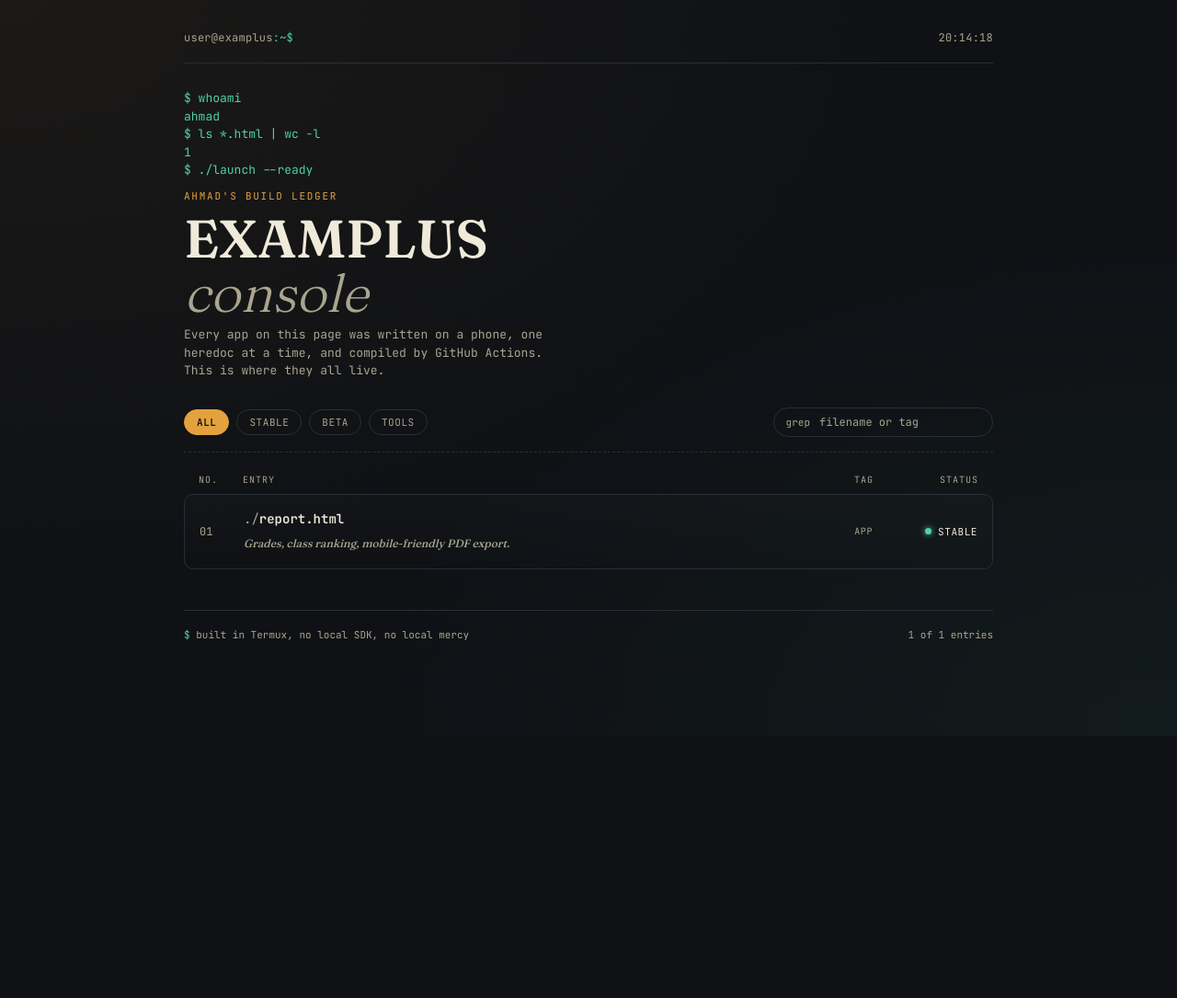
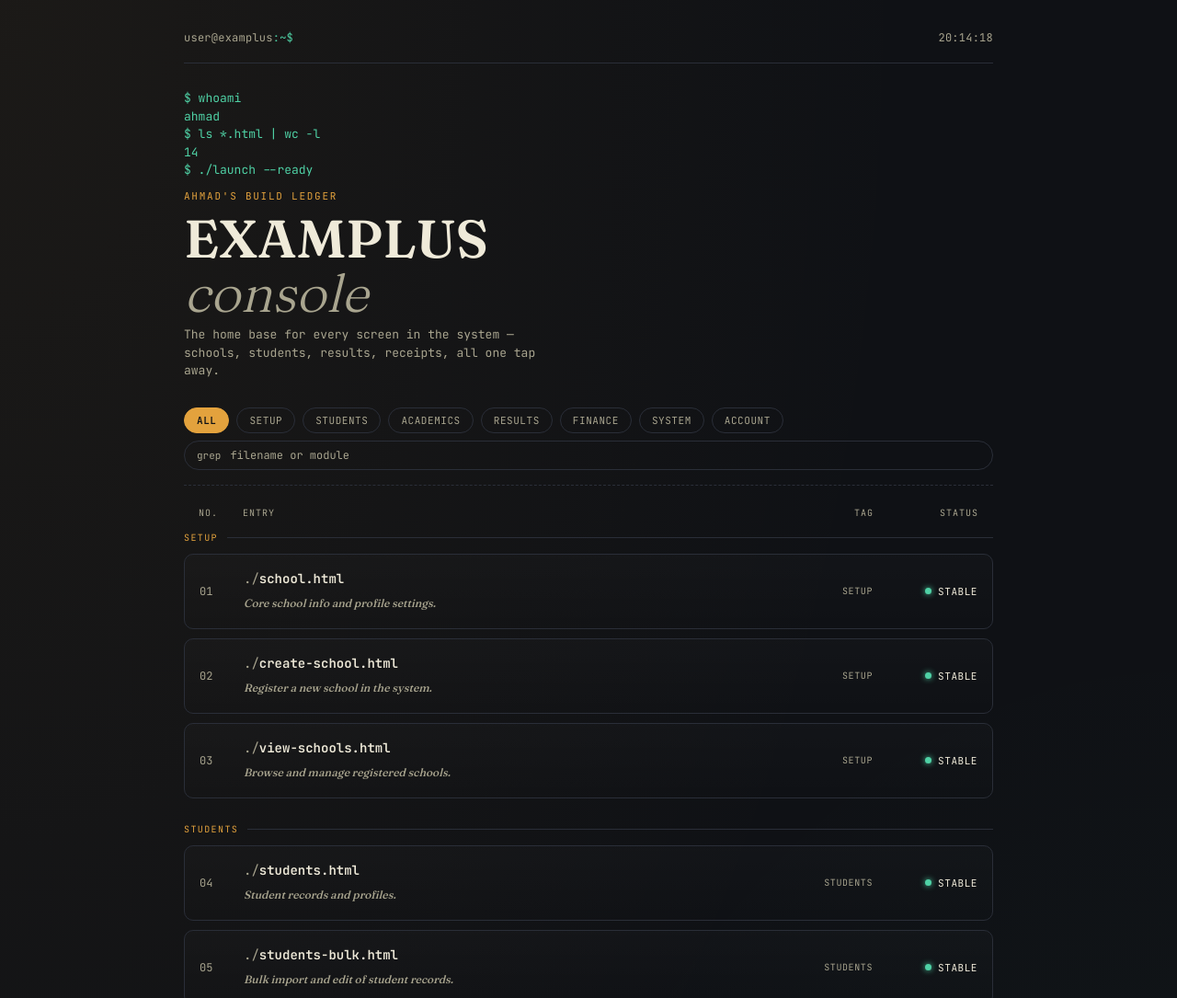
Before and after one commit to infobesa24/ExamPlus, a plain HTML site: page index.html in a window 1280 px wide. Shown: the top 1085 px of the page at 92% size. Before the commit the page ends 800 px from the top, so only its background shows below. Drawn offline with Linux system fonts and the light colour scheme.

Commit message:
Update index.html

```diff
--- a/index.html
+++ b/index.html
@@ -137,7 +137,6 @@
   .chip.active{background:var(--amber); color:var(--ink); border-color:var(--amber); font-weight:600;}
 
   .search{
-    margin-left:auto;
     display:flex;
     align-items:center;
     gap:8px;
@@ -145,6 +144,24 @@
     border-radius:999px;
     padding:6px 13px;
     min-width:170px;
+    width:100%;
+  }
+  .group-title{
+    display:flex;
+    align-items:center;
+    gap:10px;
+    font-size:10px;
+    letter-spacing:.14em;
+    text-transform:uppercase;
+    color:var(--amber);
+    margin:26px 0 10px;
+  }
+  .group-title:first-child{margin-top:4px;}
+  .group-title::after{
+    content:"";
+    flex:1;
+    height:1px;
+    background:var(--line);
   }
   .search input{
     background:none; border:none; outline:none;
@@ -278,20 +295,16 @@
   <div class="hero">
     <div class="eyebrow reveal" style="animation-delay:.05s">Ahmad's build ledger</div>
     <h1 class="reveal" style="animation-delay:.15s">EXAMPLUS<br><em>console</em></h1>
-    <p class="tagline reveal" style="animation-delay:.25s">Every app on this page was written on a phone, one heredoc at a time, and compiled by GitHub Actions. This is where they all live.</p>
+    <p class="tagline reveal" style="animation-delay:.25s">The home base for every screen in the system — schools, students, results, receipts, all one tap away.</p>
   </div>
 
-  <div class="controls">
-    <button class="chip active" data-filter="all">All</button>
-    <button class="chip" data-filter="stable">Stable</button>
-    <button class="chip" data-filter="beta">Beta</button>
-    <button class="chip" data-filter="tool">Tools</button>
+  <div class="controls" id="controls">
     <div class="search">
-      <input id="search" type="text" placeholder="filename or tag" autocomplete="off">
+      <input id="search" type="text" placeholder="filename or module" autocomplete="off">
     </div>
   </div>
 
-  <div class="ledger">
+  <div class="ledger" id="ledger">
     <div class="row-head">
       <span>No.</span><span>Entry</span><span>Tag</span><span>Status</span>
     </div>
@@ -309,73 +322,97 @@
 <script>
 /* ============================================================
    LEDGER CONFIG — edit this list to match the files in your repo.
-   file:   relative path to the .html file in this same repository
-   title:  display name
-   desc:   one-line description
-   status: "stable" | "beta" | "broken"
-   tag:    "app" | "tool" | "game"  (used by the Tools filter)
+   file:     relative path to the .html file in this same repository
+   title:    display name
+   desc:     one-line description
+   category: groups entries under a header in the "All" view,
+             and becomes a filter chip automatically
+   status:   "stable" | "beta" | "broken"
    ============================================================ */
 const APPS = [
-  {
-    file: "report.html",
-    title: "Report Cards",
-    desc: "Grades, class ranking, mobile-friendly PDF export.",
-    status: "stable",
-    tag: "app"
-  }
+  { file: "school.html",           title: "School Profile",   desc: "Core school info and profile settings.",              category: "Setup",    status: "stable" },
+  { file: "create-school.html",    title: "Create School",    desc: "Register a new school in the system.",                category: "Setup",    status: "stable" },
+  { file: "view-schools.html",     title: "View Schools",     desc: "Browse and manage registered schools.",               category: "Setup",    status: "stable" },
 
-  /* Add more entries below as you add files to the repo, e.g:
-  ,{
-    file: "examplus.html",
-    title: "EXAMPLUS",
-    desc: "Role-based school management — Admin, Bursar, Teacher.",
-    status: "stable",
-    tag: "app"
-  }
-  */
+  { file: "students.html",         title: "Students",         desc: "Student records and profiles.",                       category: "Students", status: "stable" },
+  { file: "students-bulk.html",    title: "Bulk Students",    desc: "Bulk import and edit of student records.",            category: "Students", status: "stable" },
+
+  { file: "subjects.html",         title: "Subjects",         desc: "Manage subjects and class assignments.",              category: "Academics", status: "stable" },
+
+  { file: "upload-result.html",    title: "Upload Results",   desc: "Enter and upload student results.",                   category: "Results",  status: "stable" },
+  { file: "view-results.html",     title: "View Results",     desc: "Browse recorded student results.",                    category: "Results",  status: "stable" },
+  { file: "assessment.htm",        title: "Assessment",       desc: "Assessment records and scoring.",                     category: "Results",  status: "stable" },
+  { file: "report.html",           title: "Report Cards",     desc: "Auto-graded report cards with class ranking.",        category: "Results",  status: "stable" },
+
+  { file: "generate-receipt.html", title: "Generate Receipt", desc: "Create payment receipts for fees.",                   category: "Finance",  status: "stable" },
+  { file: "receipt-history.html",  title: "Receipt History",  desc: "Look up past issued receipts.",                       category: "Finance",  status: "stable" },
+
+  { file: "settings.html",         title: "Settings",         desc: "System-wide configuration.",                          category: "System",   status: "stable" },
+
+  /* TODO: confirm the real filename for signup/activation — placeholder below */
+  { file: "signup.html",           title: "Signup / Activate", desc: "Account signup and activation. Confirm filename.",   category: "Account",  status: "beta" }
 ];
 /* ============================================================ */
 
 const entriesEl = document.getElementById('entries');
 const emptyEl = document.getElementById('empty');
 const countEl = document.getElementById('count');
+const controlsEl = document.getElementById('controls');
 let activeFilter = 'all';
 let query = '';
 
-function render(){
-  const filtered = APPS.filter(a => {
-    const matchesFilter =
-      activeFilter === 'all' ||
-      (activeFilter === 'tool' && (a.tag === 'tool' || a.tag === 'game')) ||
-      a.status === activeFilter;
-    const q = query.trim().toLowerCase();
-    const matchesQuery = !q || a.title.toLowerCase().includes(q) || a.file.toLowerCase().includes(q) || a.tag.toLowerCase().includes(q);
-    return matchesFilter && matchesQuery;
-  });
+/* build filter chips dynamically from categories present */
+const categories = ['all', ...new Set(APPS.map(a => a.category))];
+const chipsHTML = categories.map(c =>
+  `<button class="chip${c==='all' ? ' active' : ''}" data-filter="${c}">${c === 'all' ? 'All' : c}</button>`
+).join('');
+controlsEl.insertAdjacentHTML('afterbegin', chipsHTML);
 
-  entriesEl.innerHTML = filtered.map((a, i) => `
+function rowHTML(a, num){
+  return `
     <a class="entry" href="${a.file}">
-      <span class="num">${String(i+1).padStart(2,'0')}</span>
+      <span class="num">${String(num).padStart(2,'0')}</span>
       <span class="meta">
         <span class="file">${a.file}</span>
         <span class="desc">${a.desc}</span>
       </span>
-      <span class="tag">${a.tag}</span>
+      <span class="tag">${a.category}</span>
       <span class="status"><span class="dot ${a.status}"></span>${a.status}</span>
-    </a>
-  `).join('');
-
-  emptyEl.style.display = filtered.length ? 'none' : 'block';
-  countEl.textContent = `${filtered.length} of ${APPS.length} entries`;
+    </a>`;
 }
 
-document.querySelectorAll('.chip').forEach(chip => {
-  chip.addEventListener('click', () => {
-    document.querySelectorAll('.chip').forEach(c => c.classList.remove('active'));
-    chip.classList.add('active');
-    activeFilter = chip.dataset.filter;
-    render();
-  });
+function render(){
+  const q = query.trim().toLowerCase();
+  const matchesQuery = a => !q || a.title.toLowerCase().includes(q) || a.file.toLowerCase().includes(q) || a.category.toLowerCase().includes(q);
+
+  let html = '';
+  let shown = 0;
+
+  if (activeFilter === 'all'){
+    let n = 0;
+    for (const cat of new Set(APPS.map(a => a.category))){
+      const group = APPS.filter(a => a.category === cat && matchesQuery(a));
+      if (!group.length) continue;
+      html += `<div class="group-title">${cat}</div>`;
+      group.forEach(a => { n++; html += rowHTML(a, n); shown++; });
+    }
+  } else {
+    const filtered = APPS.filter(a => a.category === activeFilter && matchesQuery(a));
+    filtered.forEach((a, i) => { html += rowHTML(a, i + 1); shown++; });
+  }
+
+  entriesEl.innerHTML = html;
+  emptyEl.style.display = shown ? 'none' : 'block';
+  countEl.textContent = `${shown} of ${APPS.length} entries`;
+}
+
+controlsEl.addEventListener('click', e => {
+  const chip = e.target.closest('.chip');
+  if (!chip) return;
+  document.querySelectorAll('.chip').forEach(c => c.classList.remove('active'));
+  chip.classList.add('active');
+  activeFilter = chip.dataset.filter;
+  render();
 });
 
 document.getElementById('search').addEventListener('input', e => {
```
